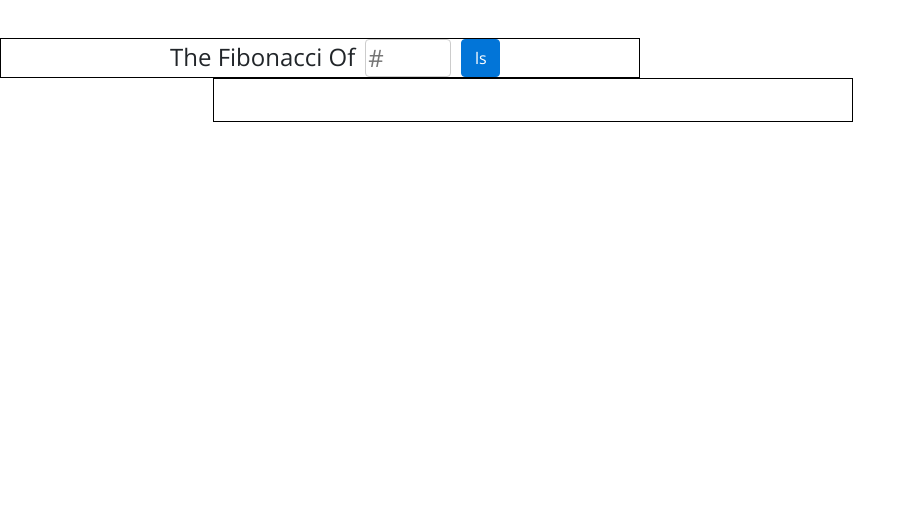
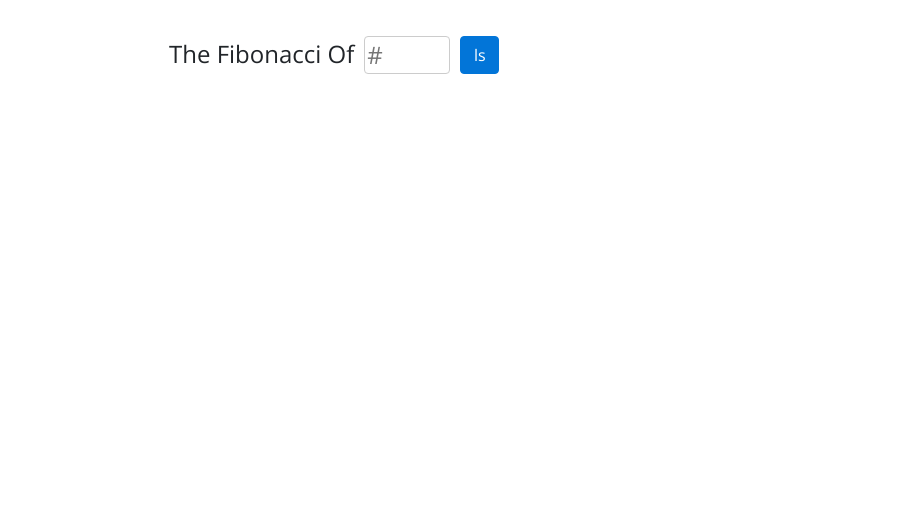
Before and after one commit to Itc-bootcamp-2019/js-project-1-fibonacci-kipodd, a plain HTML site: page m6/index.html in a window 1280 px wide. Shown: the part 295-800 px from the top of the page, without its empty margins (0-916 px from the left). Drawn offline with nearby package versions, Linux system fonts and the light colour scheme.

Commit message:
removed bootstrap column borders

```diff
--- a/m6/styles.css
+++ b/m6/styles.css
@@ -27,11 +27,6 @@ body {
     margin-left: 40px;
     padding: 15px;
     visibility: hidden;
-}
-
-.col,
-[class*="col-"] {
-    border: 1px solid black;
 }
 
 .top-buffer-first-row {
```
